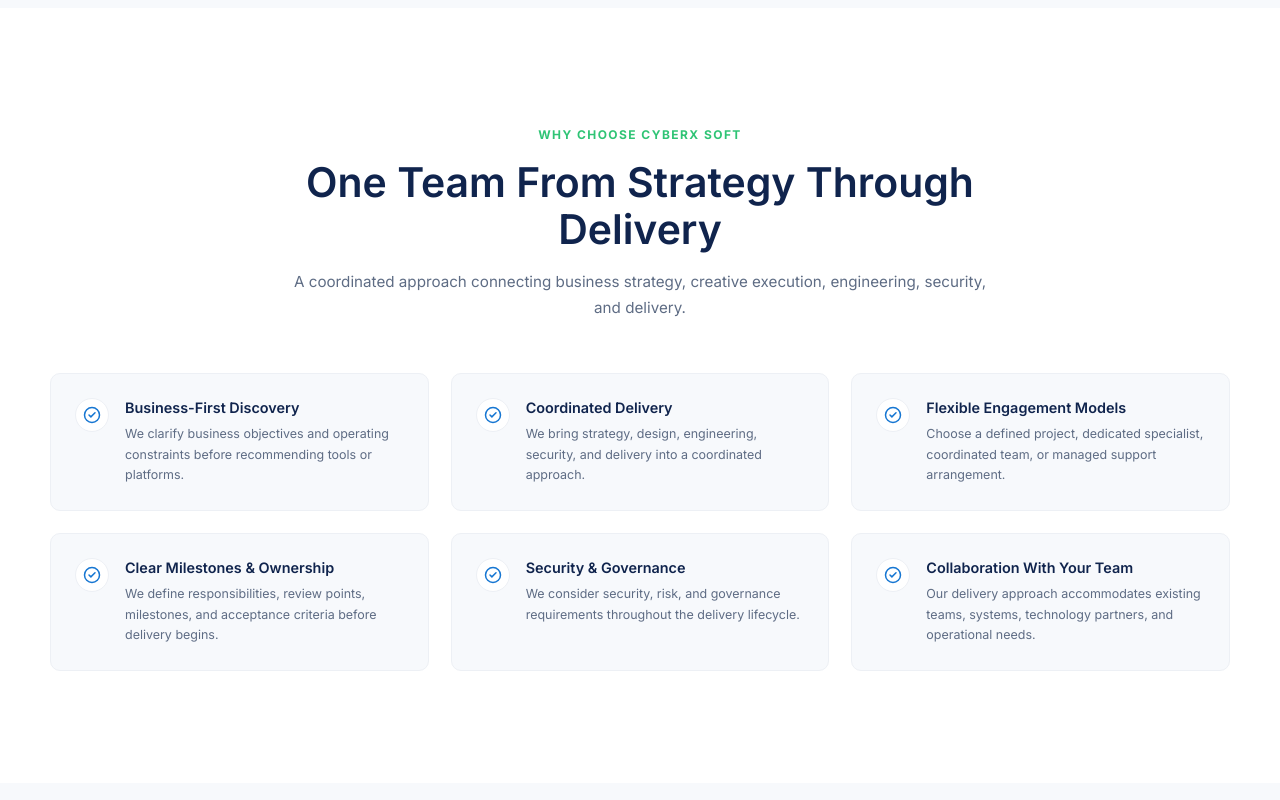
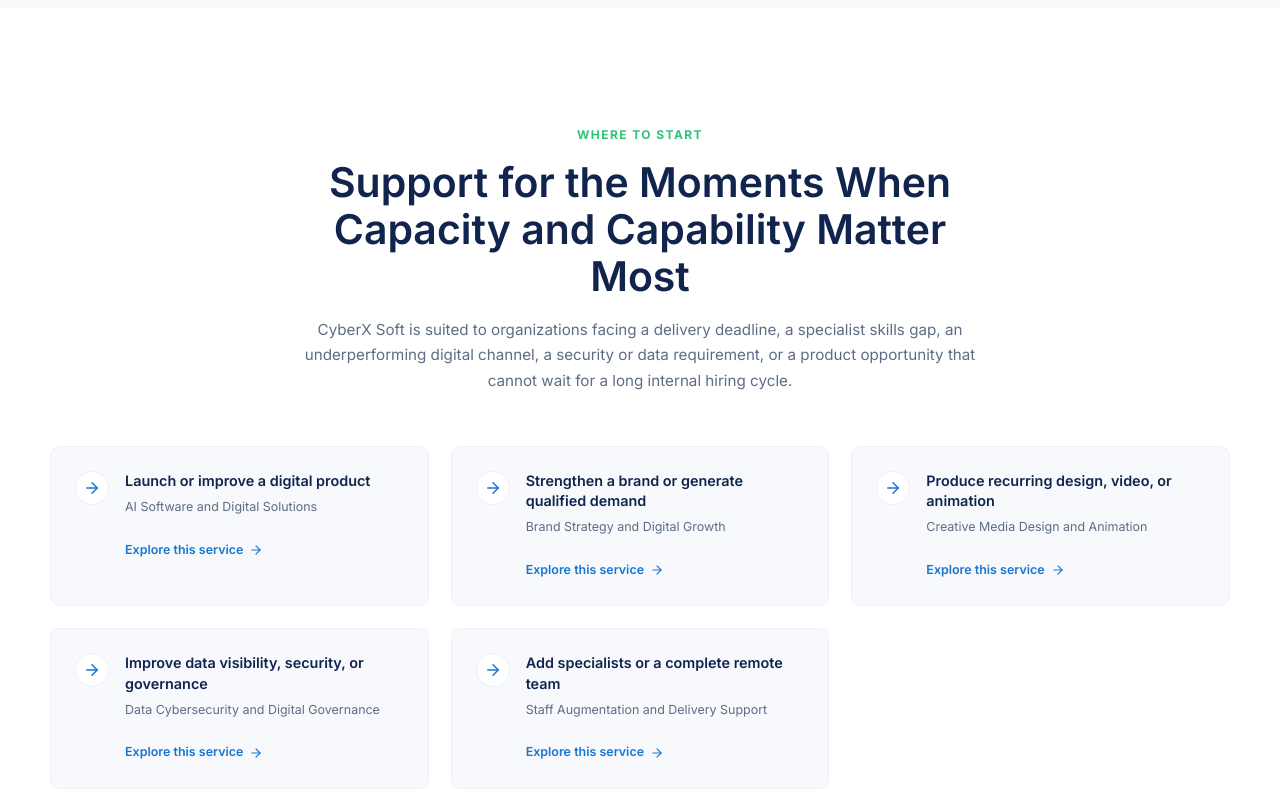
Before and after one commit to Furqan54/CyberXSoftStudio.net, a React (Vite) app in the folder client/: page / in a window 1280 px wide. Shown: the part 2180-2980 px from the top of the page. Built offline with nearby package versions, Linux system fonts and the light colour scheme.

Commit message:
Add Home audience needs section

```diff
--- /dev/null
+++ b/client/src/features/home/AudienceNeeds.jsx
@@ -0,0 +1,71 @@
+import { ArrowRight } from "lucide-react";
+import { Link } from "react-router-dom";
+
+import { audienceNeeds } from "./homeData";
+
+function AudienceNeeds() {
+  return (
+    <section className="why-choose-us audience-needs">
+      <div className="container">
+        <div className="why-choose-us__header">
+          <span className="eyebrow">
+            Where to Start
+          </span>
+
+          <h2 className="section-title">
+            Support for the Moments When Capacity and Capability Matter Most
+          </h2>
+
+          <p className="why-choose-us__description">
+            CyberX Soft is suited to organizations facing a delivery deadline,
+            a specialist skills gap, an underperforming digital channel, a
+            security or data requirement, or a product opportunity that cannot
+            wait for a long internal hiring cycle.
+          </p>
+        </div>
+
+        <div className="why-choose-us__grid">
+          {audienceNeeds.map((item) => (
+            <article
+              className="why-choose-card"
+              key={item.id}
+            >
+              <div className="why-choose-card__icon">
+                <ArrowRight
+                  size={18}
+                  strokeWidth={2}
+                  aria-hidden="true"
+                />
+              </div>
+
+              <div className="why-choose-card__content">
+                <h3>
+                  {item.need}
+                </h3>
+
+                <p>
+                  {item.service}
+                </p>
+
+                <Link
+                  to={item.path}
+                  className="home-service-card__link"
+                >
+                  Explore this service
+
+                  <ArrowRight
+                    size={14}
+                    strokeWidth={2}
+                    aria-hidden="true"
+                  />
+                </Link>
+              </div>
+            </article>
+          ))}
+        </div>
+      </div>
+    </section>
+  );
+}
+
+export default AudienceNeeds;
--- a/client/src/features/home/HomePage.jsx
+++ b/client/src/features/home/HomePage.jsx
@@ -1,9 +1,9 @@
-
 import FAQSection from "../../components/FAQSection";
 
 import HomeHero from "./HomeHero";
 import ClientsPartners from "./ClientsPartners";
 import HomeServices from "./HomeServices";
+import AudienceNeeds from "./AudienceNeeds";
 import WhyChooseUs from "./WhyChooseUs";
 
 import { homeFaqs } from "./homeData";
@@ -19,6 +19,8 @@
 
       <HomeServices />
 
+      <AudienceNeeds />
+
       <WhyChooseUs />
 
       <FAQSection items={homeFaqs} />
--- a/client/src/features/home/homeData.js
+++ b/client/src/features/home/homeData.js
@@ -38,6 +38,39 @@
     id: 8,
     name: "NextLevel Marketing",
     logo: null,
+  },
+];
+
+export const audienceNeeds = [
+  {
+    id: 1,
+    need: "Launch or improve a digital product",
+    service: "AI Software and Digital Solutions",
+    path: "/services/ai-software-digital-solutions",
+  },
+  {
+    id: 2,
+    need: "Strengthen a brand or generate qualified demand",
+    service: "Brand Strategy and Digital Growth",
+    path: "/services/brand-strategy-digital-growth",
+  },
+  {
+    id: 3,
+    need: "Produce recurring design, video, or animation",
+    service: "Creative Media Design and Animation",
+    path: "/services/creative-media-design-animation",
+  },
+  {
+    id: 4,
+    need: "Improve data visibility, security, or governance",
+    service: "Data Cybersecurity and Digital Governance",
+    path: "/services/data-cybersecurity-digital-governance",
+  },
+  {
+    id: 5,
+    need: "Add specialists or a complete remote team",
+    service: "Staff Augmentation and Delivery Support",
+    path: "/services/talent-augmentation-delivery-support",
   },
 ];
 
```
